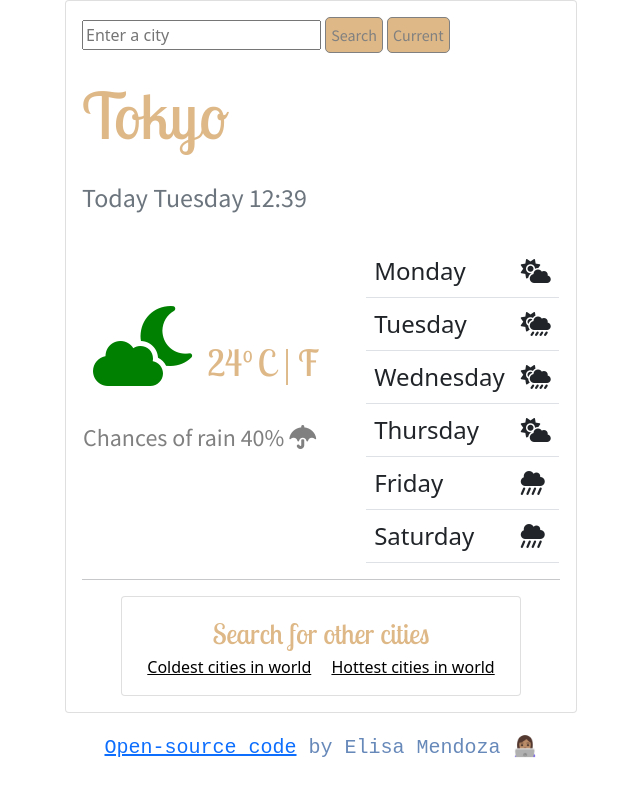
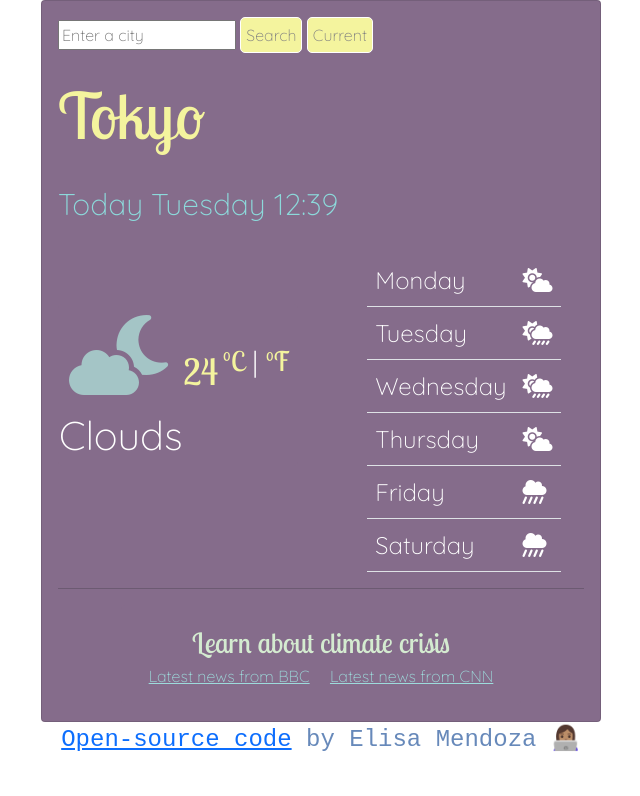
Before and after one commit to elisammz/Weather-app, a website built with Parcel: page index.html in a window 1280 px wide. Shown: the whole page, without its empty margins (319-959 px from the left). Built offline with nearby package versions, Linux system fonts and the light colour scheme.

Commit message:
Updated colors and fonts

```diff
--- a/index.html
+++ b/index.html
@@ -6,6 +6,10 @@
     <link rel="preconnect" href="https://fonts.gstatic.com" crossorigin />
     <link
       href="https://fonts.googleapis.com/css2?family=Lato&family=Lobster+Two:ital@0;1&family=Roboto&family=Source+Sans+Pro&display=swap"
+      rel="stylesheet"
+    />
+    <link
+      href="https://fonts.googleapis.com/css2?family=Quicksand:wght@300&display=swap"
       rel="stylesheet"
     />
     <script
@@ -29,7 +33,7 @@
   <style></style>
   <body>
     <div class="container">
-      <div class="card" style="width: 32rem">
+      <div class="card" style="width: 35rem">
         <div class="card-body">
           <form id="my-input" autocomplete="off">
             <input type="text" placeholder="Enter a city" id="city" />
@@ -45,21 +49,17 @@
           <h5 class="card-title" id="title-city">Tokyo</h5>
           <br />
 
-          <h6 class="card-subtitle mb-2 text-muted" id="current-date"></h6>
+          <h6 class="subtitle" id="current-date"></h6>
           <br />
 
           <div class="card intra-card" style="width: 15rem">
             <i class="fas fa-cloud-moon current-icon"></i>
-            <span class="current-temp" id="temperature">24°</span>
-            <a class="current-temp" id="celsius">C </a>
-            <span class="current-temp"> | </span>
-            <a class="current-temp" id="fahrenheit"> F</a>
-            <br />
-            <br />
-            <span class="description">
-              Chances of rain 40%
-              <i class="fas fa-umbrella"></i>
-            </span>
+            <span class="current-temp" id="temperature">24</span>
+            <a class="current-temp" id="celsius"><sup>°C</sup> </a>
+            <span class="current-temp" id="separator"> <sup>|</sup> </span>
+            <a class="current-temp" id="fahrenheit"><sup>°F</sup></a>
+
+            <div class="description" id="description">Clouds</div>
           </div>
 
           <span>
@@ -96,13 +96,13 @@
           <hr />
           <div class="card card-end" style="width: 25rem">
             <div class="card-body">
-              <span class="most-searched">Search for other cities</span>
+              <span class="most-searched">Learn about climate crisis</span>
               <div>
                 <a href="#" class="card-link most-cities"
-                  >Coldest cities in world</a
+                  >Latest news from BBC</a
                 >
                 <a href="#" class="card-link most-cities"
-                  >Hottest cities in world</a
+                  >Latest news from CNN</a
                 >
               </div>
             </div>
@@ -114,7 +114,9 @@
     <script src="src/index.js"></script>
   </body>
   <p class="footer">
-    <a href="https://github.com/elisammz/sheCodesPlus-EM">Open-source code</a>
+    <a href="https://github.com/elisammz/sheCodesPlus-EM" target="blank"
+      >Open-source code</a
+    >
     by Elisa Mendoza 👩🏽‍💻
   </p>
 </html>
--- a/src/styles.css
+++ b/src/styles.css
@@ -1,23 +1,23 @@
 h5 {
-  color: burlywood;
+  color: #f4f49e;
   font-size: 64px;
   font-family: "Lobster Two", cursive;
 }
 
 h6 {
-  color: burlywood;
-  font-size: 26px;
-  font-family: "Source Sans Pro", sans-serif;
+  color: #8cdadb;
+  font-size: 30px;
+  font-family: "Quicksand", sans-serif;
 }
 
 button {
   font-size: 16px;
   padding: 5px;
   margin: 0 auto;
-  border: 1px solid gray;
-  background: burlywood;
+  border: 1px solid white;
+  background: #f4f49e;
   transition: all 200ms linear;
-  font-family: "Source Sans Pro", sans-serif;
+  font-family: "Quicksand", sans-serif;
   border-radius: 5px;
 }
 
@@ -33,34 +33,35 @@ button:hover {
 .card {
   display: block;
   margin: 0 auto;
+  background-color: #856c8b;
+  font-family: "Quicksand", sans-serif;
 }
 
 .card-end {
   text-align: center;
   display: block;
+  border-color: transparent;
 }
 
 .buttons {
   text-decoration: none;
   color: grey;
-
-  font-family: "Source Sans Pro", sans-serif;
 }
 
 .current-icon {
   font-size: 80px;
-  color: green;
+  color: #a4c5c6;
   padding: 10px;
 }
 .current-temp {
   font-size: 36px;
   font-family: "Lobster Two", cursive;
-  color: burlywood;
+  color: #f4f49e;
   text-decoration: none;
 }
 
 .intra-card {
-  border-color: white;
+  border-color: transparent;
   display: inline-block;
   margin-top: 50px;
 }
@@ -69,29 +70,52 @@ button:hover {
   font-size: 24px;
   display: inline;
   margin: 0px, auto;
-  padding-left: 40px;
+  padding-left: 65px;
+  color: white;
 }
 
 .description {
-  color: grey;
-  font-size: 24px;
-  font-family: "Source Sans Pro", sans-serif;
+  color: white;
+  font-size: 40px;
 }
 
 .most-searched {
-  color: burlywood;
+  color: #d4ebd0;
   font-size: 28px;
   font-family: "Lobster Two", cursive;
 }
 .most-cities {
-  color: black;
+  color: #9ddcdc;
   font-size: 16px;
   text-align: center;
 }
+
+a:hover {
+  cursor: pointer;
+  background: white;
+  color: #e67a7a;
+}
+
 .footer {
   font-family: "Courier New", Courier, monospace;
-  font-size: 20px;
+  display: block;
+  margin: 0 auto;
+  font-size: 24px;
   text-align: center;
   color: #6789ba;
-  padding: 20px;
 }
+
+#separator {
+  color: white;
+}
+
+#celsius {
+  background-color: transparent;
+}
+#fahrenheit {
+  background-color: transparent;
+}
+a.current-temp:hover {
+  cursor: pointer;
+  color: white;
+}
```
